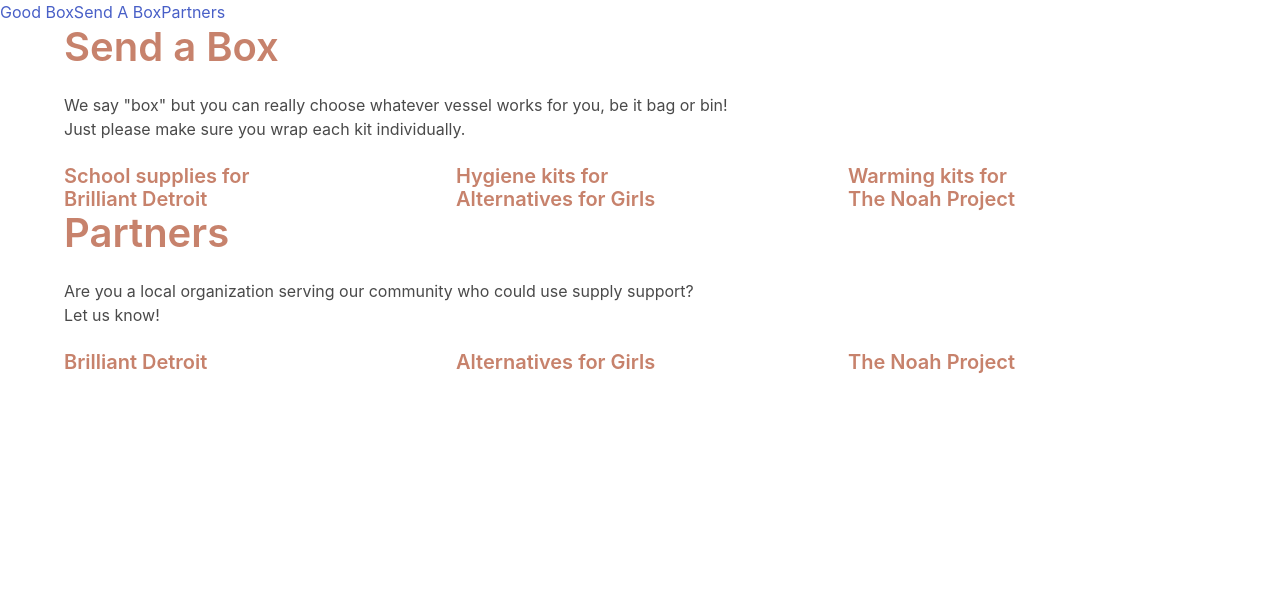
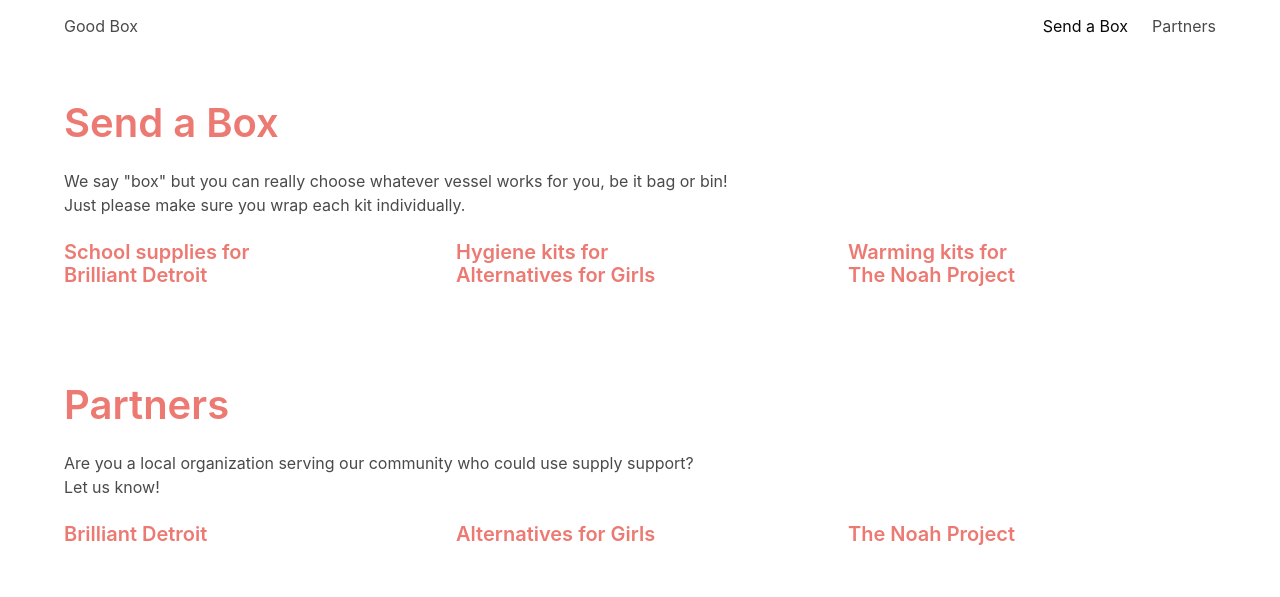
Before and after one commit to conormendenhall/good-box, a Gatsby site: page / in a window 1280 px wide. Built offline with nearby package versions, Linux system fonts and the light colour scheme; Gatsby itself is replaced by a stand-in of ours.

Commit message:
style improvement

```diff
--- a/gatsby-config.js
+++ b/gatsby-config.js
@@ -1,4 +1,8 @@
 module.exports = {
+  siteMetadata: {
+    title: `Good Box`,
+    description: `  `,
+  },
   plugins: [
     `gatsby-plugin-react-helmet`,
     {
--- a/src/components/layout.js
+++ b/src/components/layout.js
@@ -1,24 +1,47 @@
 import React from 'react'
 import { Helmet } from 'react-helmet'
+import { useStaticQuery, graphql } from 'gatsby'
 
 export default function Layout({ children }) {
+  const { site } = useStaticQuery(
+    graphql`
+      query {
+        site {
+          siteMetadata {
+            title
+          }
+        }
+      }
+    `
+  )
+
   return (
     <>
       <Helmet>
         <meta charSet="utf-8" />
         <meta name="viewport" content="width=device-width, initial-scale=1.0" />
-        <title>Good Box</title>
+        <title>{site.siteMetadata.title}</title>
       </Helmet>
-      <main>
-        <nav>
-          <a className="brand-logo" href="#">
-            Good Box
-          </a>
-          <a href="#sendABox">Send A Box</a>
-          <a href="#partners">Partners</a>
-        </nav>
-        {children}
-      </main>
+      <nav className="navbar">
+        <div className="container">
+          <div className="navbar-brand">
+            <a href="#" className="navbar-item">
+              {site.siteMetadata.title}
+            </a>
+          </div>
+          <div id="navbarMenuHeroA" className="navbar-menu">
+            <div className="navbar-end">
+              <a href="#sendABox" className="navbar-item is-active">
+                Send a Box
+              </a>
+              <a href="#partners" className="navbar-item">
+                Partners
+              </a>
+            </div>
+          </div>
+        </div>
+      </nav>
+      <main>{children}</main>
     </>
   )
 }
--- a/src/pages/index.js
+++ b/src/pages/index.js
@@ -6,7 +6,8 @@
   return (
     <Layout>
       <main>
-        <section id="sendABox" className="container">
+        <section id="sendABox" className="section">
+          <div className="container">
             <h2 className="title is-2">Send a Box</h2>
             <p className="content">
               We say "box" but you can really choose whatever vessel works for
@@ -33,8 +34,10 @@
                 </h5>
               </div>
             </div>
+          </div>
         </section>
-        <section id="partners" className="container">
+        <section id="partners" className="section">
+          <div className="container">
             <h2 className="title is-2">Partners</h2>
             <p className="content">
               Are you a local organization serving our community who could use
@@ -52,6 +55,7 @@
                 <h5 className="title is-5">The Noah Project</h5>
               </div>
             </div>
+          </div>
         </section>
       </main>
     </Layout>
--- a/src/styles/styles.scss
+++ b/src/styles/styles.scss
@@ -1,6 +1,6 @@
 @charset "utf-8";
 
 // If need, change your variables before importing Bulma
-$title-color: #c7826c;
+$title-color: #ec7a72;
 
 @import '~bulma/bulma.sass';
```
Lines whose indentation alone changed are shown as unchanged.
